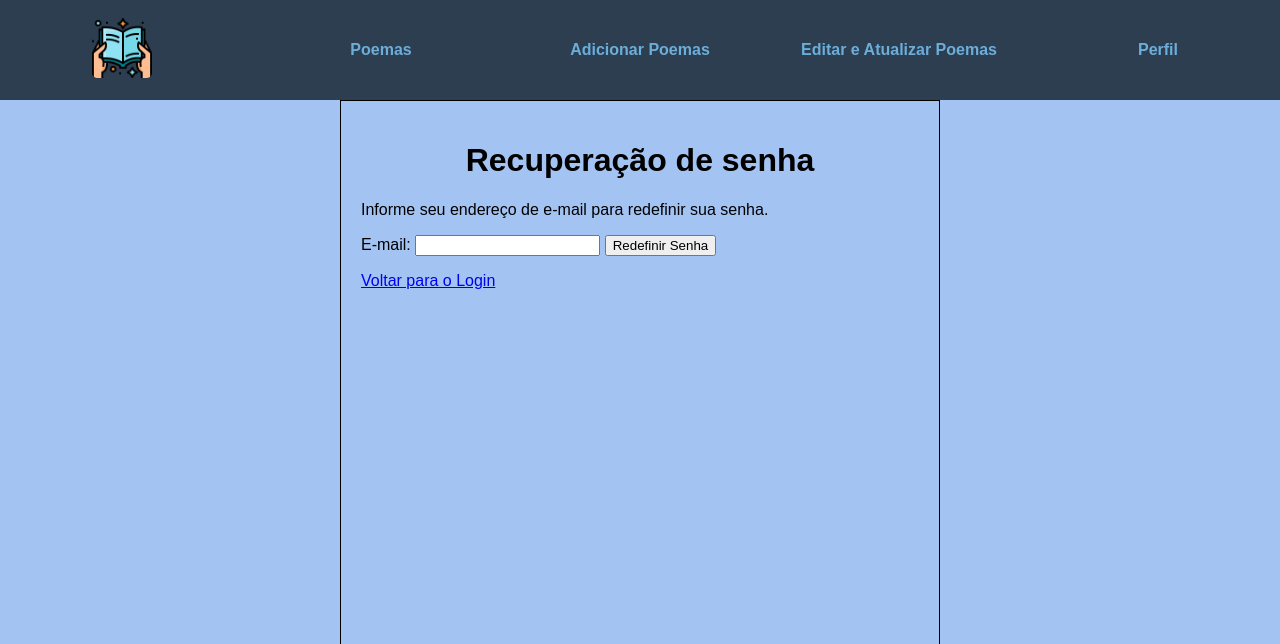
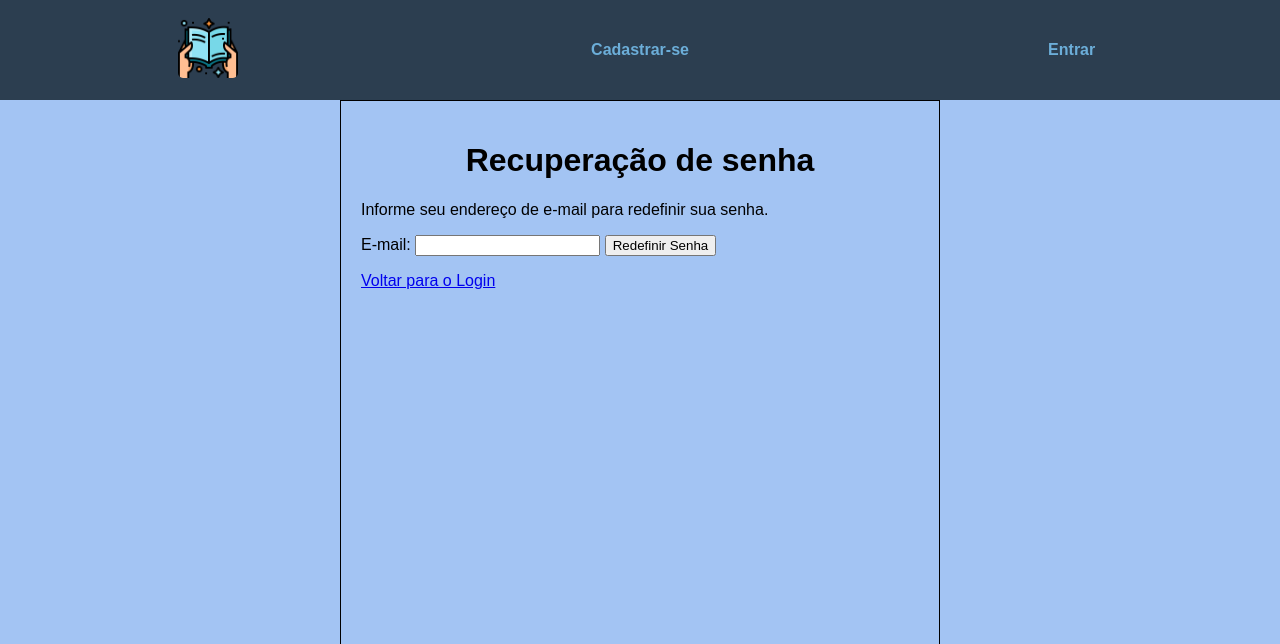
Before and after one commit to GustaHost/PROJETO_POEMA_PHP, a PHP site: page /esqueciSenha.php in a window 1280 px wide. Shown: the top 644 px of the page. Run offline with PHP 8.4, Linux system fonts and the light colour scheme.

Commit message:
ajuste minimo

```diff
--- a/view/esqueciSenha.php
+++ b/view/esqueciSenha.php
@@ -13,24 +13,17 @@
         <header>
             <nav id="menu">
                 <div class="blocos_menus">
-                    <a href="inicio2.php" ><img src="img/lendo-um-livro.png" alt="icon" style="height: 60px; width: 60px; border-radius: 5px;"></a>
+                    <a href="inicio.php" ><img src="img/lendo-um-livro.png" alt="icon" style="height: 60px; width: 60px; border-radius: 5px;"></a>
                 </div>
 
                 <div class="blocos_menus">
-                    <a href="poemas.php" >Poemas</a>
+                    <a href="cadastrar.php" >Cadastrar-se</a>
                 </div>
 
                 <div class="blocos_menus">
-                    <a href="adicionarPoemas.php" >Adicionar Poemas</a>
+                    <a href="login.php" >Entrar</a>
                 </div>
 
-                <div class="blocos_menus">
-                    <a href="editarPoemas.php">Editar e Atualizar Poemas</a>
-                </div>
-
-                <div class="blocos_menus">
-                    <a href="perfil.php" >Perfil</a>
-                </div>
 
 
             </nav>
```
